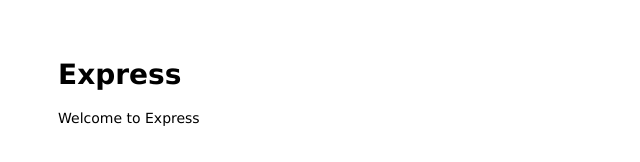
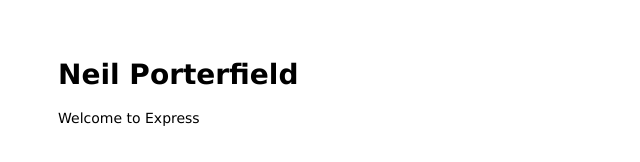
Before and after one commit to nzp126/so256demo, a website: page public/index.html in a window 1280 px wide. Shown: the whole page, without its empty margins (0-640 px from the left). Drawn offline with Linux system fonts and the light colour scheme.

Commit message:
Update index.html

```diff
--- a/public/index.html
+++ b/public/index.html
@@ -6,7 +6,7 @@
 </head>
 
 <body>
-  <h1>Express</h1>
+  <h1>Neil Porterfield</h1>
   <p>Welcome to Express</p>
 </body>
 
```
